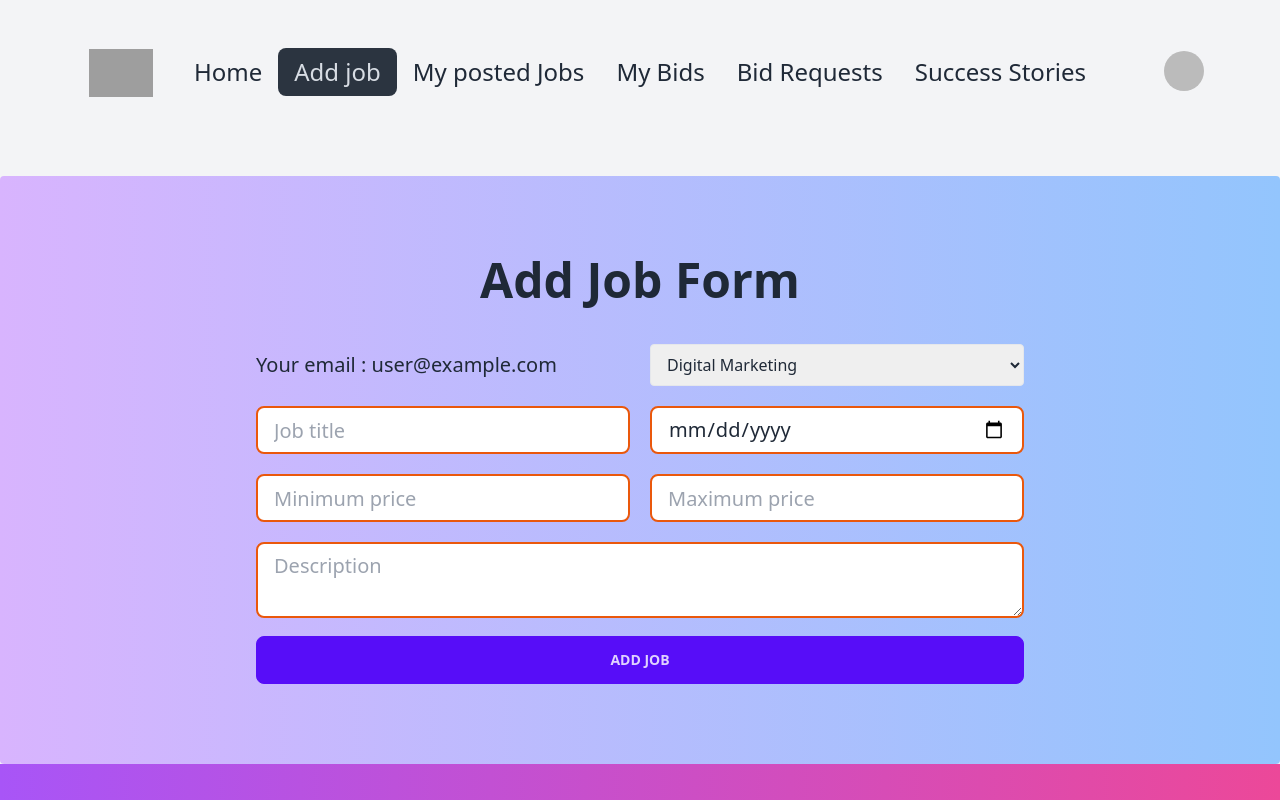
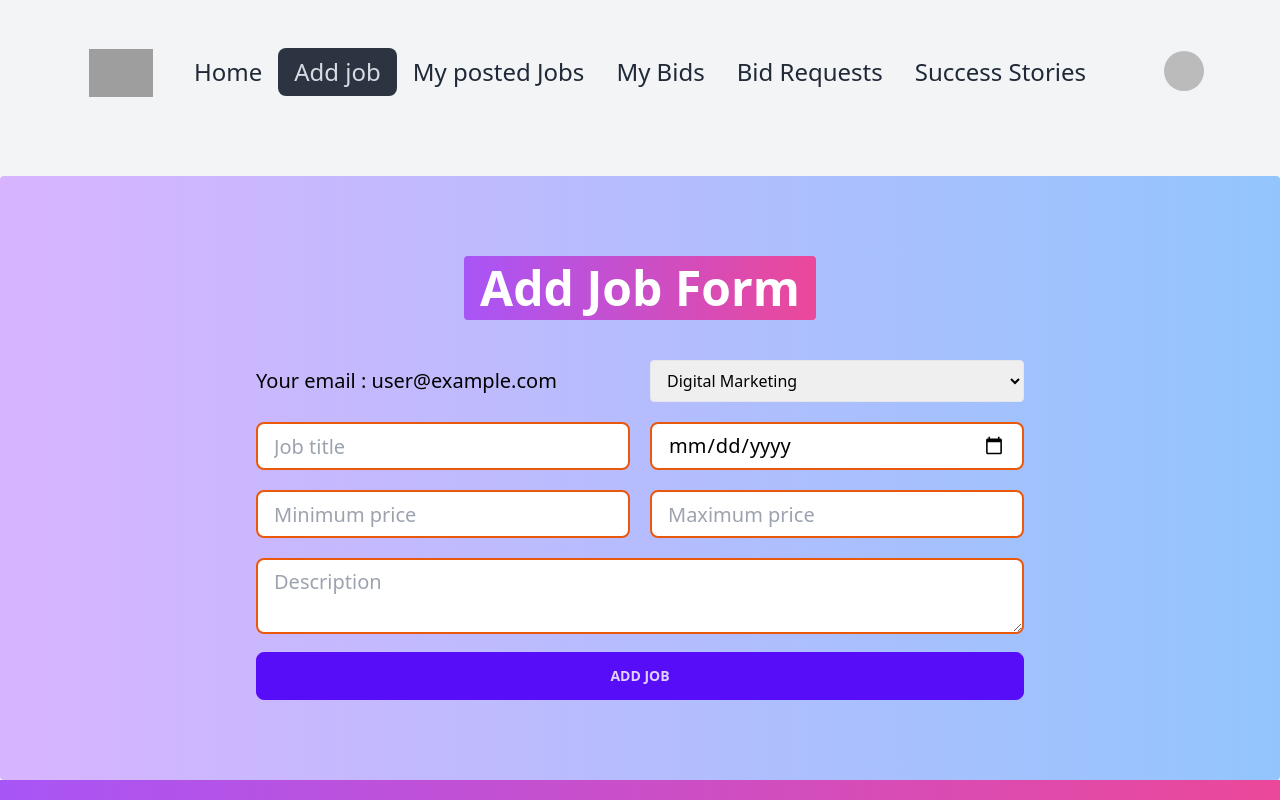
Before and after one commit to khansuhad/DigiM-client-side, a React (Vite) app: page /addjob in a window 1280 px wide. Shown: the top 800 px of the page. Built offline with nearby package versions, Linux system fonts and the light colour scheme; no server answers; sample sign-in values are in the browser's storage; grey boxes are pictures that could not be loaded.

Commit message:
css styles changes

```diff
--- a/index.html
+++ b/index.html
@@ -1,5 +1,5 @@
 <!doctype html>
-<html lang="en">
+<html lang="en" data-theme="light">
   <head>
     <meta charset="UTF-8" />
     <link rel="icon" type="image/svg+xml" href="https://i.ibb.co/Y7sygTM/Whats-App-Image-2023-11-04-at-8-05-03-PM.jpg" />
--- a/src/components/Home/SuccessStories.jsx
+++ b/src/components/Home/SuccessStories.jsx
@@ -15,7 +15,7 @@ const SuccessStories = () => {
     },[])
     return (
         <div className="text-center bg-white py-10">
-            <h1 className="font-bold text-center text-5xl py-5">Success Stories...</h1>
+            <h1 className="font-bold text-center text-5xl rounded w-fit mx-auto px-4 py-2 bg-gradient-to-r  from-purple-500 to-pink-500 text-white border-none">Success Stories...</h1>
             <div className="w-[80%] mx-auto">
           {
             stories?.map( story => <SuccessStory key={story?._id} storie={story}></SuccessStory>   )
--- a/src/components/Job/AddJob.jsx
+++ b/src/components/Job/AddJob.jsx
@@ -55,13 +55,13 @@ const AddJob = () => {
             <Helmet>
                 <title>DigiM | Add Job</title>
             </Helmet>
-            <h1 className="text-5xl text-center font-bold">Add Job Form</h1>
+            <h1 className="text-5xl text-center font-bold bg-gradient-to-r w-fit mx-auto px-4 py-2 rounded from-purple-500 to-pink-500 text-white border-none">Add Job Form</h1>
 
 
-            <form onSubmit={handleAddForm} className="w-[90%] md:w-[80%] lg:w-[60%] mx-auto">
+            <form onSubmit={handleAddForm} className="w-[90%] md:w-[80%] lg:w-[60%] mx-auto text-black">
                 <div className="grid lg:grid-cols-2 items-center gap-5 mt-10 ">
                 <h2 className="text-xl  font-medium ">Your email : {user?.email}</h2>
-                <select id="dropdown" name="dropdown" className=" w-full py-2 border rounded font-medium outline-none px-3 ">
+                <select id="dropdown" name="dropdown" className=" w-full py-2 border rounded font-medium outline-none px-3 " required>
 
                      <option value="digitalmarketing">Digital Marketing</option>
                      <option value="grapicsdesign">Grapics Design</option>
@@ -69,15 +69,15 @@ const AddJob = () => {
     </select>
                 </div>
             <div className="flex flex-col lg:flex-row gap-5  mt-5">
-                    <input type="text" name="jobTitle" placeholder="Job title" className="text-xs md:text-xl border-orange-600 border-2 outline-none input input-bordered input-error w-full " />
-                    <input type="date" name="deadLine" placeholder="Deadline" className="text-xs md:text-xl  border-orange-600 border-2 outline-none input input-bordered input-error w-full " />
+                    <input type="text" required name="jobTitle" placeholder="Job title" className="text-xs md:text-xl border-orange-600 border-2 outline-none input input-bordered input-error w-full " />
+                    <input type="date" required name="deadLine" placeholder="Deadline" className="text-xs md:text-xl  border-orange-600 border-2 outline-none input input-bordered input-error w-full " />
             </div>
             <div className="flex flex-col lg:flex-row gap-5  mt-5">
-                    <input type="text" name="minimumPrice" placeholder="Minimum price" className="text-xs md:text-xl border-orange-600 border-2 outline-none input input-bordered input-error w-full " />
-                    <input type="text" name="maximumPrice" placeholder="Maximum price" className="text-xs md:text-xl border-orange-600 border-2 outline-none input input-bordered input-error w-full " />
+                    <input type="number" required name="minimumPrice" placeholder="Minimum price" className="text-xs md:text-xl border-orange-600 border-2 outline-none input input-bordered input-error w-full " />
+                    <input type="number" required name="maximumPrice" placeholder="Maximum price" className="text-xs md:text-xl border-orange-600 border-2 outline-none input input-bordered input-error w-full " />
             </div>
             <div className="w-full mt-5">
-            <textarea  name="description" className="textarea textarea-error w-full col-span-10 text-xs md:text-xl border-orange-600 border-2 outline-none" placeholder="Description"></textarea>
+            <textarea  name="description" required className="textarea textarea-error w-full col-span-10 text-xs md:text-xl border-orange-600 border-2 outline-none" placeholder="Description"></textarea>
             </div>
             <button type="submit" className="btn btn-primary w-full mt-3">Add Job</button>
             </form>
--- a/src/components/Job/JobDetails.jsx
+++ b/src/components/Job/JobDetails.jsx
@@ -60,14 +60,14 @@ console.log(bidForm)
             </div>
 
             <div>
-                <h1 className="text-center text-4xl mt-20 font-bold">Place your Bid</h1>
+                <h1 className="text-center text-4xl mt-20 font-bold bg-gradient-to-r from-purple-500 to-pink-500 text-white border-none">Place your Bid</h1>
                 <div className="px-10  mt-10 text-xl md:text-2xl">
                         <h1 className="font-extralight"><span className="font-semibold">Your email :</span> {myEmail}</h1>
                         <h1 className="font-extralight"><span className="font-semibold">owner email :</span> {email}</h1>
                     </div>
                 <form action="" onSubmit={handleBidForm}>
                     <div className="flex flex-col gap-5 lg:flex-row mt-10 w-[90%] mx-auto">
-                    <input type="text" name="bidPrice" placeholder="Price" className="input input-bordered input-error w-full text-xs md:text-xl  border-orange-600 border-2 outline-none " required />
+                    <input type="number" name="bidPrice" placeholder="Price" className="input input-bordered input-error w-full text-xs md:text-xl  border-orange-600 border-2 outline-none " required />
                     <input type="date" name="bidDeadLine" placeholder="DeadLine" className="input input-bordered input-error w-full text-xs md:text-xl  border-orange-600 border-2 outline-none " required />
                     </div>
                    {
--- a/src/components/Job/MyPostedJobs.jsx
+++ b/src/components/Job/MyPostedJobs.jsx
@@ -44,7 +44,7 @@ const handleDeleteJob = (id) => {
 };
     return (
        <div className=" bg-slate-200 py-20">
-            <h1 className="text-center font-bold text-2xl md:text-3xl lg:text-5xl pb-4 lg:pb-10">My Posted Jobs</h1>
+            <h1 className="text-center w-fit mx-auto px-4 py-2 rounded my-4 font-bold text-2xl md:text-3xl lg:text-5xl   bg-gradient-to-r from-purple-500 to-pink-500 text-white border-none">My Posted Jobs</h1>
          <div className="w-[90%] mx-auto grid grid-cols-1 md:grid-cols-2 lg:grid-cols-4  gap-5 bg-slate-200">
           <Helmet>
             <title>DigiM | My Posted Jobs</title>
--- a/src/components/Job/UpdateMyPostedJobs.jsx
+++ b/src/components/Job/UpdateMyPostedJobs.jsx
@@ -52,7 +52,7 @@ const UpdateMyPostedJobs = () => {
     return (
         <div className="bg-gradient-to-r from-purple-300 to-blue-300 bg-opacity-90 py-20 rounded">
             <Helmet><title>DigiM | Update Jobs</title></Helmet>
-            <h1 className="text-2xl lg:text-5xl font-bold text-center ">Update Job Form</h1>
+            <h1 className="text-2xl lg:text-5xl font-bold text-center w-fit mx-auto px-4 py-2 rounded my-4 bg-gradient-to-r from-purple-500 to-pink-500 text-white border-none ">Update Job Form</h1>
 
 
             <form action="" className="w-[90%] md:w-[80%] lg:w-[60%] mx-auto" onSubmit={handleUpdateForm}>
```
